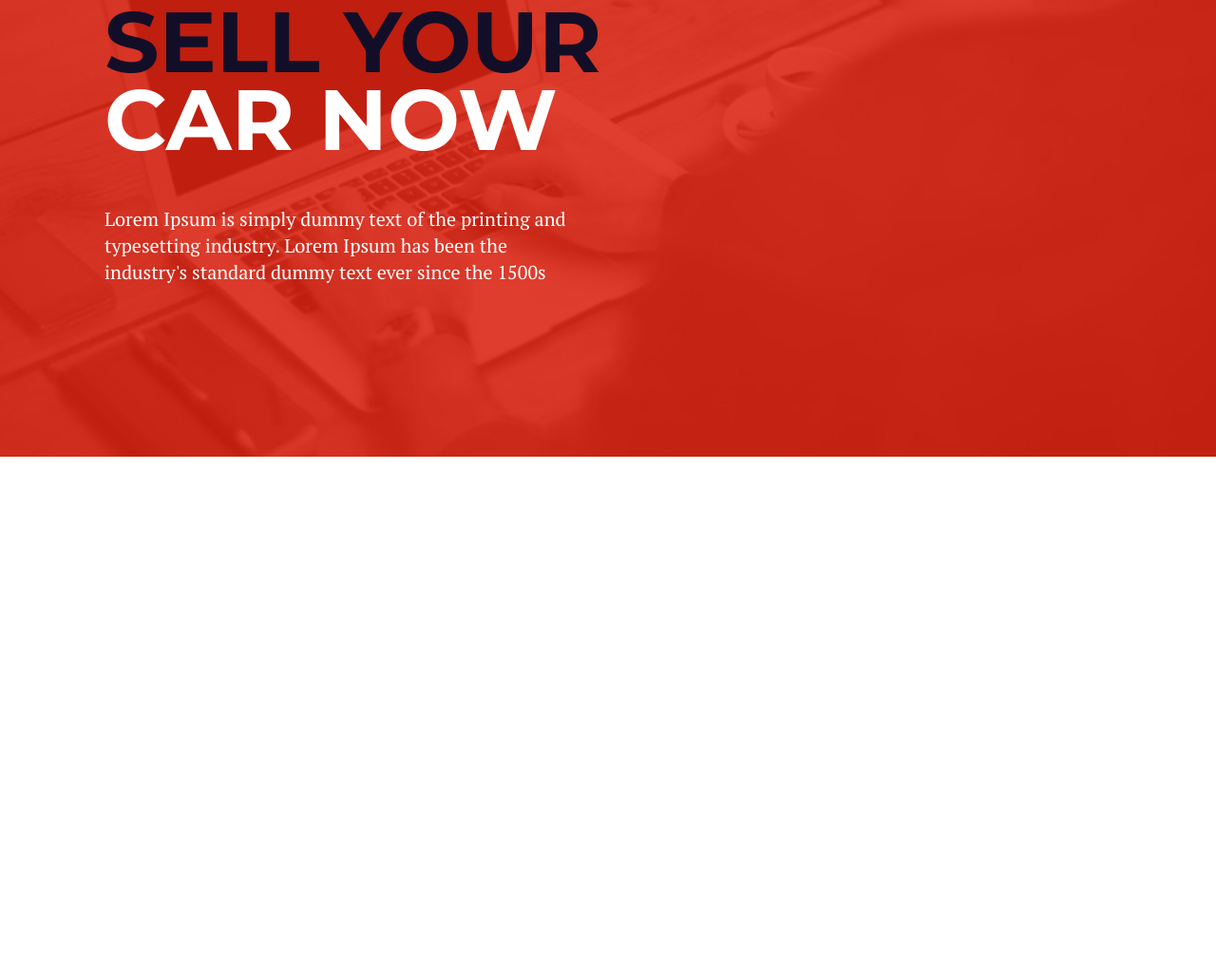
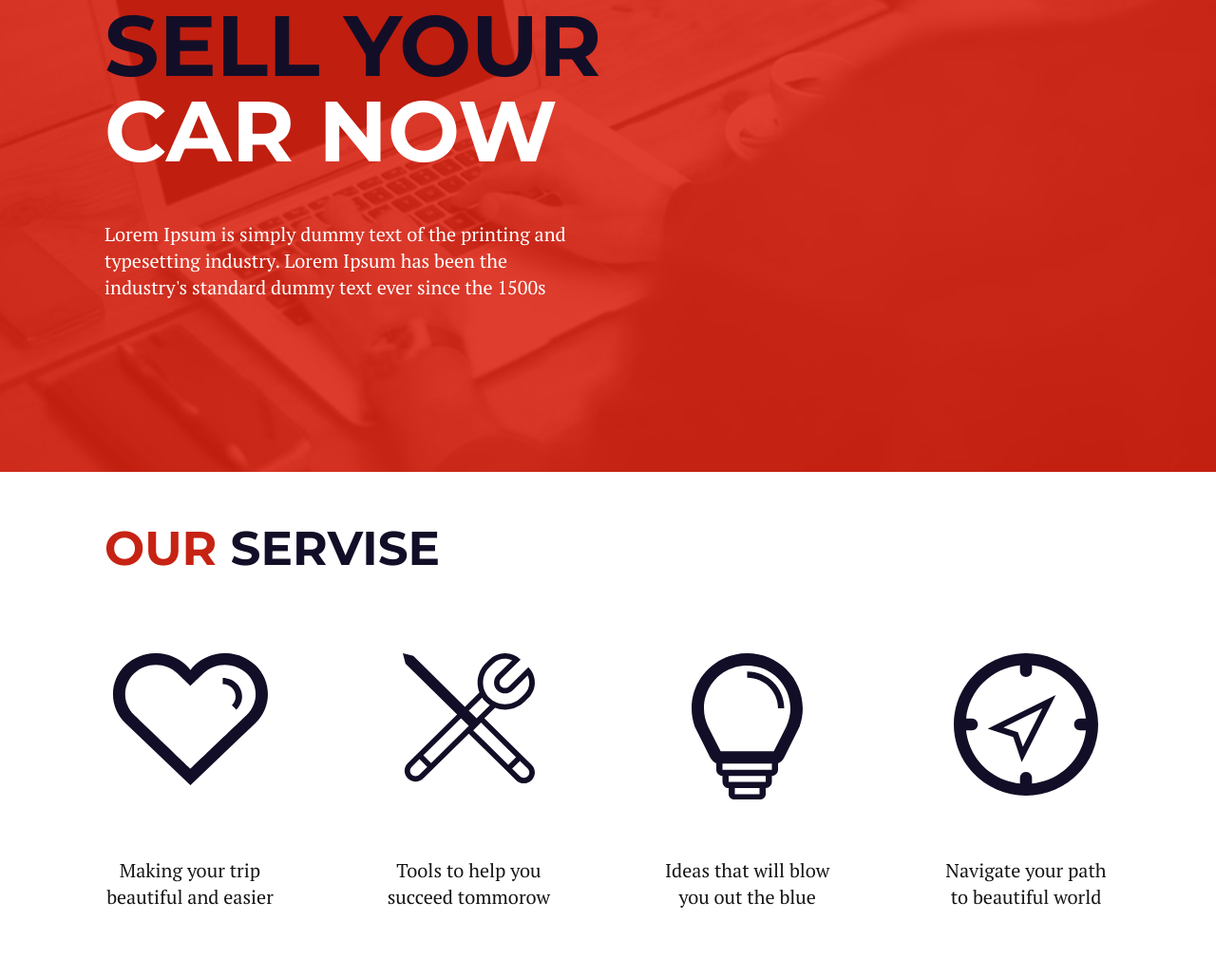
Before and after one commit to vsamura/Automotive, a plain HTML site: page index.html in a window 1280 px wide. Shown: the part 202-1231 px from the top of the page at 95% size. Before the commit the page ends 800 px from the top, so only its background shows below. Drawn offline with Linux system fonts and the light colour scheme.

Commit message:
Added block services, a small correction in the name of styles in Header

```diff
--- a/css/style.css
+++ b/css/style.css
@@ -38,13 +38,13 @@
   margin-bottom: 70px;
 }
 
-.nav {
+.header-nav {
   display: flex;
   list-style-type: none;
   text-transform: uppercase;
 }
 
-.link {
+.header-link {
   color: rgb(255, 255, 255);
   font-family: Montserrat;
   font-size: 18px;
@@ -54,26 +54,28 @@
   margin: 0 3px;
 }
 
-.link:hover{
+.header-link:hover{
     background: rgb(19, 14, 39);
     border-radius: 5px;
 }
 
-.title {
+.header-title {
     font-family: Montserrat;
     font-size: 90px;
     font-weight: 700;
-    line-height: 82px;
+    line-height: 90px;
+    letter-spacing: -2%;
     text-transform: uppercase;
     color: rgb(19, 14, 39);
-}
-
-.subtitle{
-    color: rgb(255, 255, 255);
+    width: 600px;
     margin-bottom: 50px;
 }
 
-.text-title {
+.header-subtitle{
+    color: rgb(255, 255, 255);
+}
+
+.header-text {
     width: 495px;
     color: rgb(255, 255, 255);
     font-family: PT Serif;
@@ -82,3 +84,40 @@
     line-height: 28px;
     padding-bottom: 180px;
 }
+
+.service-box {
+  padding-top: 50px;
+}
+.servise-title {
+  font-family: Montserrat;
+  font-size: 50px;
+  font-weight: 700;
+  letter-spacing: -2%;
+  color: rgb(198, 35, 20);
+  text-transform: uppercase;
+  margin-bottom: 80px;
+}
+.servise-subtitle {
+  color:  rgb(19, 14, 39);
+}
+.servise-cards {
+  display: flex;
+  justify-content: space-between;
+  text-align: center;
+}
+
+.card-box-logo {
+  height: 165px;
+  margin-bottom: 50px;
+}
+
+.card-text {
+  color: rgb(22, 22, 22);
+  font-family: PT Serif;
+  font-size: 20px;
+  font-weight: 400;
+  line-height: 28px;
+  letter-spacing: -3%;
+  width: 180px;
+  margin-bottom: 70px;
+}
--- a/index.html
+++ b/index.html
@@ -10,23 +10,55 @@
     <header class="header">
         <div class="container">
             <div class="header-box">
-                <div class="logo">
-                    <img src="/img/logo.svg" alt="logo">
+                <div class="header-logo">
+                    <a href="#"><img src="/img/logo.svg" alt="logo"></a>
                 </div>
-                <ul class="nav">
-                    <li><a class="link" href="#">Home</a></li>
-                    <li><a class="link" href="#">About</a></li>
-                    <li><a class="link" href="#">Servise</a></li>
-                    <li><a class="link" href="#">Galleri</a></li>
-                    <li><a class="link" href="#">Contact</a></li>
+                <ul class="header-nav">
+                    <li><a class="header-link" href="#">Home</a></li>
+                    <li><a class="header-link" href="#">About</a></li>
+                    <li><a class="header-link" href="#">Servise</a></li>
+                    <li><a class="header-link" href="#">Galleri</a></li>
+                    <li><a class="header-link" href="#">Contact</a></li>
                 </ul>
             </div>
-            <h1 class="title">Sell your</h1>
-            <h2 class="title subtitle">Car now</h2>
-            <p class="text-title">
+            <h1 class="header-title">Sell your <span class="header-subtitle">Car now</span></h1>
+            <p class="header-text">
                 Lorem Ipsum is simply dummy text of the printing and typesetting industry. Lorem Ipsum has been the industry's standard dummy text ever since the 1500s
             </p>
         </div>
     </header>
+    <section class="servise">
+        <div class="container">
+            <div class="service-box">
+                <h2 class="servise-title">Our <span class="servise-subtitle">servise</span></h2>
+                <div class="servise-cards">
+                    <div class="service-card">
+                        <div class="card-box-logo">
+                            <img class="card-logo" src="/img/1.svg" alt="heart" >
+                        </div>
+                        <div class="card-text">Making your trip beautiful and easier</div>
+                    </div>
+                    <div class="service-card">
+                        <div class="card-box-logo">
+                            <img class="card-logo" src="/img/2.svg" alt="tool" >
+                        </div>
+                        <div class="card-text">Tools to help you succeed tommorow</div>
+                    </div>
+                    <div class="service-card">
+                        <div class="card-box-logo">
+                            <img class="card-logo" src="/img/3.svg" alt="bulb" >
+                        </div>
+                        <div class="card-text">Ideas that will blow you out the blue</div>
+                    </div>
+                    <div class="service-card">
+                        <div class="card-box-logo">
+                           <img class="card-logo" src="/img/4.svg" alt="navigator" >
+                        </div>
+                        <div class="card-text">Navigate your path to beautiful world</div>
+                    </div>
+                </div>
+            </div>
+        </div>
+    </section>
 </body>
 </html>
```
